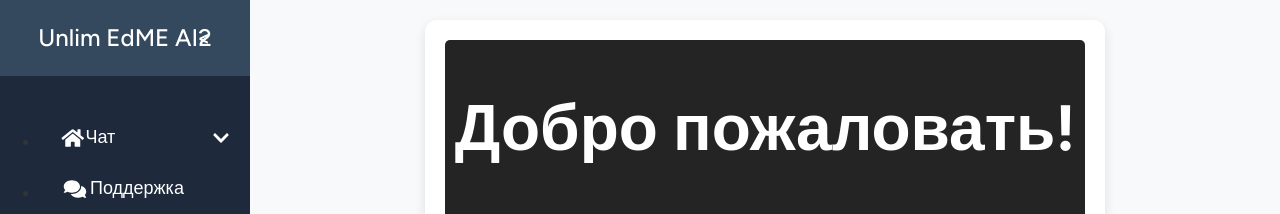
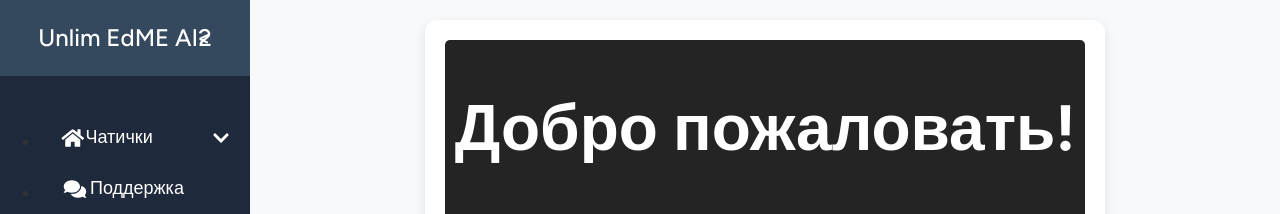
Before and after one commit to Maricvs/CRIDANSE, a React (Vite) app: page / in a window 1280 px wide. Shown: the top 214 px of the page. Built offline with nearby package versions, Linux system fonts and the light colour scheme.

Commit message:
Testing
Testing

```diff
--- a/src/components/Sidebar.tsx
+++ b/src/components/Sidebar.tsx
@@ -42,7 +42,7 @@ const Sidebar: React.FC = () => {
               <FaHome className="icon" />
               {!isCollapsed && (
                 <div className="chat-link-content">
-                  <span>Чат</span>
+                  <span>Чатички</span>
                   {isChatListVisible ? <FaChevronUp /> : <FaChevronDown />}
                 </div>
               )}
```
